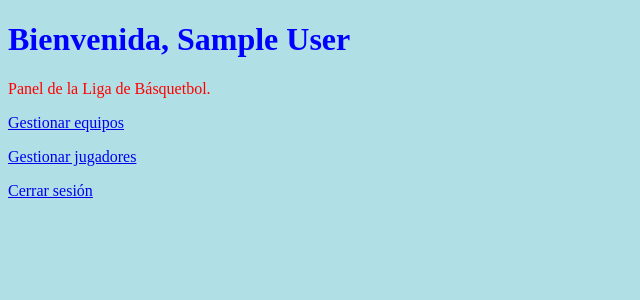
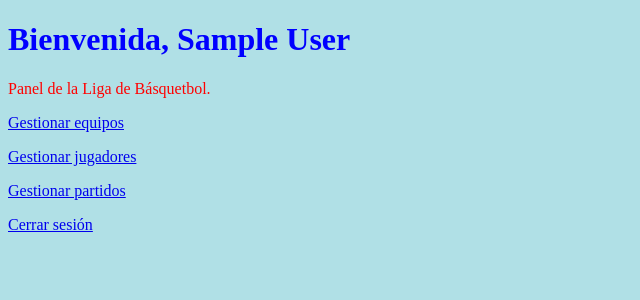
Before and after one commit to Keysy2740/mi-proyecto-sof, a PHP site: page /panel.php in a window 1280 px wide. Shown: the top 300 px of the page, without its empty margins (0-640 px from the left). Run offline with PHP 8.4, Linux system fonts and the light colour scheme; the visitor is signed in with stand-in values (Sample User, id 1).

Commit message:
Agregué enlace a partido

```diff
--- a/panel.php
+++ b/panel.php
@@ -19,6 +19,7 @@ if (!isset($_SESSION['usuario_id'])) {
   <p>Panel de la Liga de Básquetbol.</p>
   <p><a href="equipos.php">Gestionar equipos</a></p>
   <p><a href="jugadores.php">Gestionar jugadores</a></p>
+  <p><a href="partidos.php">Gestionar partidos</a></p>
   <a href="salir.php">Cerrar sesión</a>
 </body>
 </html>
```
